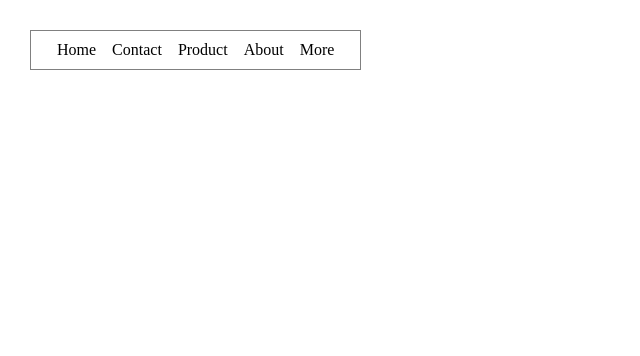
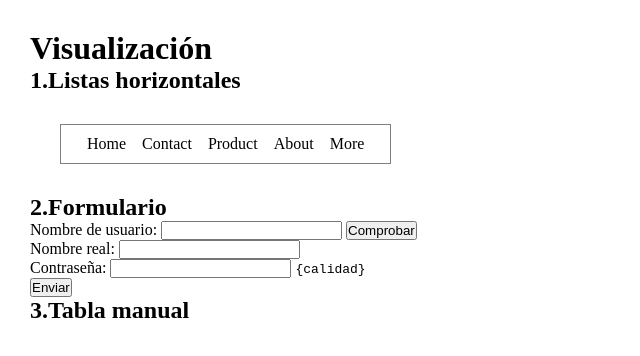
Before and after one commit to Nymesia47/modulo1.4.1_visualizacion, a plain HTML site: page index.html in a window 1280 px wide. Shown: the whole page, without its empty margins (0-640 px from the left). Drawn offline with Linux system fonts and the light colour scheme.

Commit message:
ejercicio 2.Formulario completado

```diff
--- a/index.html
+++ b/index.html
@@ -7,6 +7,8 @@
     <link rel="stylesheet" href="./style.css">
 </head>
 <body>
+    <h1>Visualización</h1>
+    <h2>1.Listas horizontales</h2>
     <nav class="container-nav">
         <ul class="menu">
           <li>Home</li>
@@ -16,6 +18,23 @@
           <li>More</li>
         </ul>
     </nav>
+    <h2>2.Formulario</h2>
+
+        <span class="span-input">Nombre de usuario:
+            <input type="text">
+            <button>Comprobar</button>
+        </span>
+        <span class="span-input">Nombre real:
+            <input type="text">
+        </span>
+        <span class="span-input">Contraseña:
+            <input type="text">
+            <pre class="calidad">{calidad}</pre>
+        </span>
+        <button>Enviar</button>
+
+    <h2>3.Tabla manual</h2>
+
 
 </body>
 </html>
--- a/style.css
+++ b/style.css
@@ -2,6 +2,10 @@
     box-sizing: border-box;
     margin: 0;
     padding: 0;
+}
+
+body {
+    padding: 30px;
 }
 
 .container-nav {
@@ -15,3 +19,10 @@
     display: inline;
     margin: 6px;
 }
+.span-input {
+    display: block;
+}
+
+.calidad {
+    display: inline;
+}
```
